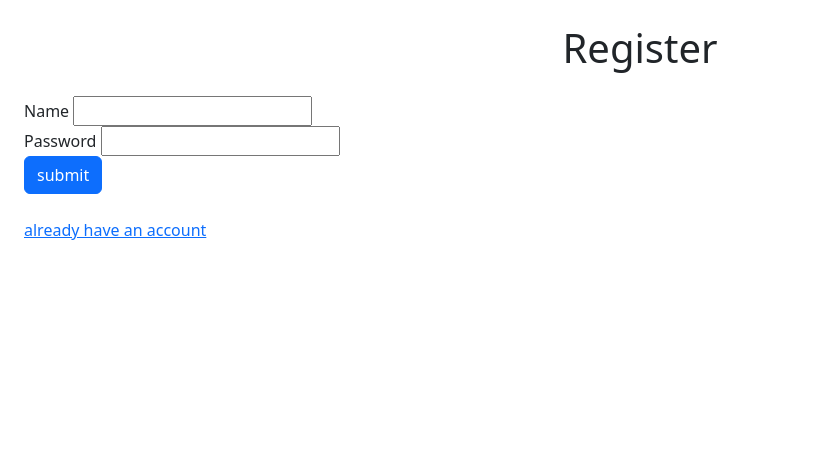
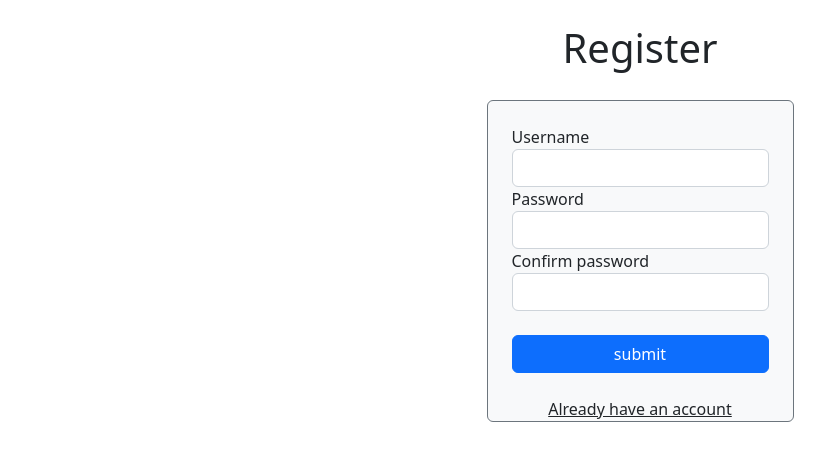
Before and after one commit to AthifSaheer/surveysparrow-machine-test, a Django app: page /register/ in a window 1280 px wide. Shown: the part 50-511 px from the top of the page, without its empty margins (0-833 px from the left). Run offline with Django 4.2, Linux system fonts and the light colour scheme.

Commit message:
login & signup ui changed

```diff
--- a/app/views.py
+++ b/app/views.py
@@ -15,9 +15,13 @@ def register(request):
     if request.method == 'POST':
         name = request.POST.get('name')
         password = request.POST.get('password')
+        c_password = request.POST.get('c_password')
 
         if not name or not password:
             return render(request, 'register.html', {'error': 'Username & password are required!'})
+
+        if password != c_password:
+            return render(request, 'register.html', {'error': 'Password did not match!'})
 
         if User.objects.filter(username=name):
             return render(request, 'register.html', {'error': 'User already exists!'})
--- a/templates/register.html
+++ b/templates/register.html
@@ -1,34 +1,45 @@
 {% extends './base.html' %}
-{% load static %}
 
 {% block title %} Register {% endblock title %}
 
 {% block content %}
+
     <h1 class="text-center m-4">Register</h1>
     <p class="text-center" style="color: red; font-size: 20px; font-weight: bold">{{ error }}</p>
 
-    {% if success %}
-        <p class="text-center" style="color: green; font-size: 20px; font-weight: bold">{{ success }}</p>
-        <a class="text-center" href="{% url 'login' %}" style="margin-bottom: 10px;">
-            Click here to login
-        </a>
-        <br>
-    {% endif %}
+    <div class="d-flex justify-content-around p-1">
+        <div class="bg-light rounded border border-secondary">
+            <form method="post" class="m-4">
+                {% csrf_token %}
 
-    <form method="post" class="m-4">
-        {% csrf_token %}
+                <div class="form-group">
+                    <label>Username</label>
+                    <input class="form-control" type="text" required name="name">
+                </div>
 
-        <label>Name</label>
-        <input name="name" type="text">
-        <br>
+                <div class="form-group">
+                    <label>Password</label>
+                    <input class="form-control" type="password" required name="password">
+                </div>
 
-        <label>Password</label>
-        <input required name="password" type="password">
-        <br>
+                <div class="form-group">
+                    <label>Confirm password</label>
+                    <input class="form-control" type="password" required name="c_password">
+                </div>
 
-        <button class="btn btn-primary">submit</button>
-    </form>
+                <br>
 
-    <a href="{% url 'login' %}" class="text-primary m-4">already have an account</a>
+                <div class="d-flex justify-content-around">
+                    <button class="btn btn-primary btn-block w-100">submit</button>
+                </div>
+            </form>
+
+            <div class="text-center">
+                <a href="{% url 'login' %}" class="text-dark">
+                    Already have an account
+                </a>
+            </div>
+        </div>
+    </div>
 
 {% endblock %}
```
Also changed, not shown: templates/login.html (+26 -12 lines), db.sqlite3.
